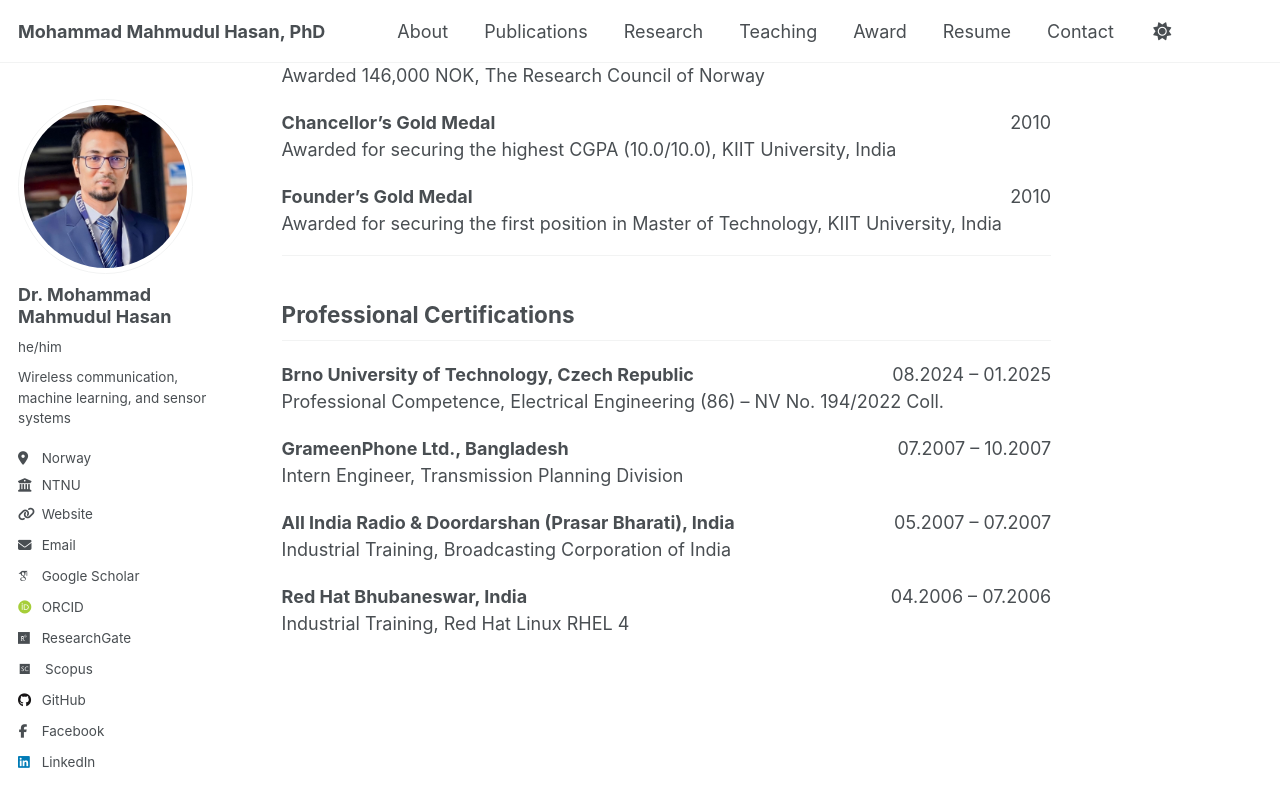
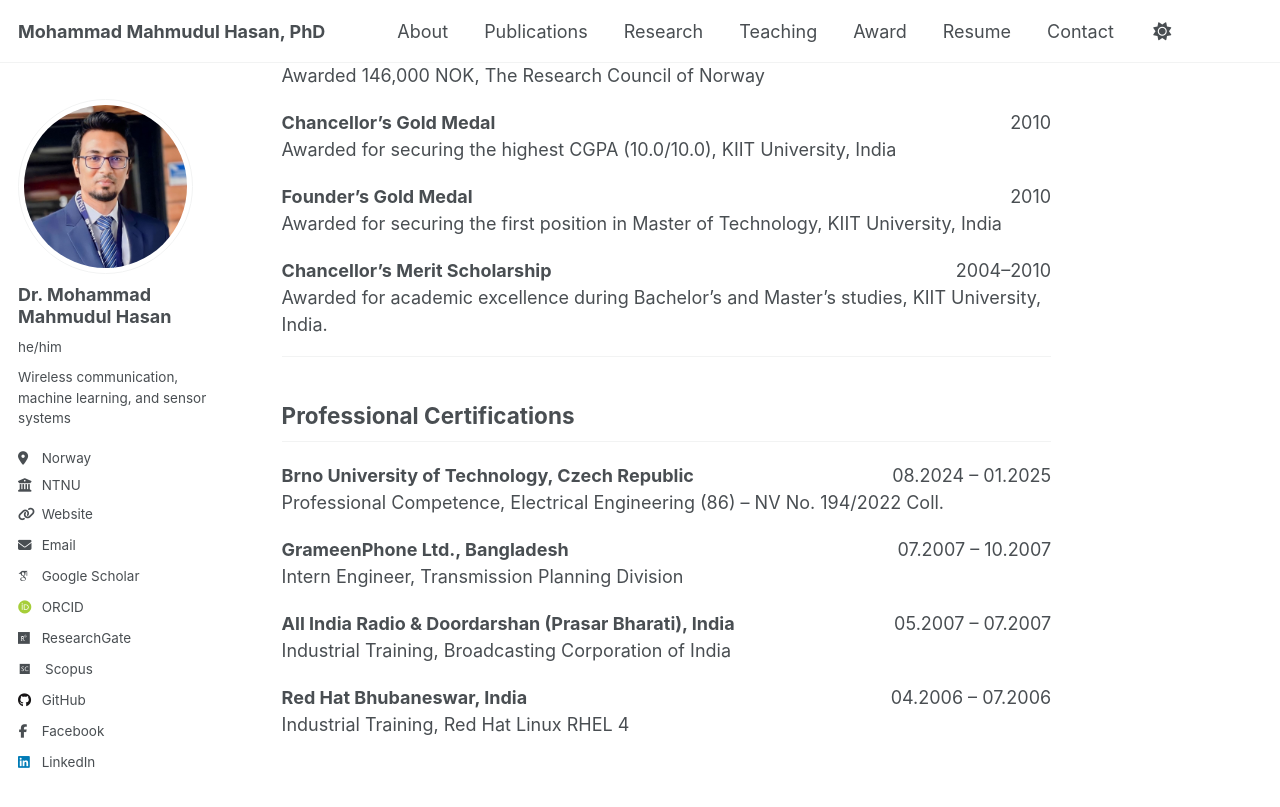
Before and after one commit to dearmahmud/dearmahmud.github.io, a Jekyll site: the page built from _pages/about.md, in a window 1280 px wide and 900 px high, scrolled down 4289 px. Shown: the top 807 px of the window. Built offline with Jekyll 4.4.1, drawn with Linux system fonts in a browser that asks for light colours; some web fonts are replaced.

Commit message:
Update about.md

```diff
--- a/_pages/about.md
+++ b/_pages/about.md
@@ -371,7 +371,15 @@ I remain deeply grateful to my supervisors, Dr. Sudhansu Sekhar Singh, Dr. Micha
   <span>Awarded for securing the first position in Master of Technology, KIIT University, India</span>
 </div>
 
+<div style="margin-top: 20px; display: flex; justify-content: space-between; align-items: center;">
+  <span><strong>Chancellor’s Merit Scholarship</strong></span>
+  <span>2004–2010</span>
+</div>
+<div style="display: flex; justify-content: space-between;">
+  <span>Awarded for academic excellence during Bachelor’s and Master’s studies, KIIT University, India.</span>
+</div>
 ---
+
 
 ## Professional Certifications
 
```
